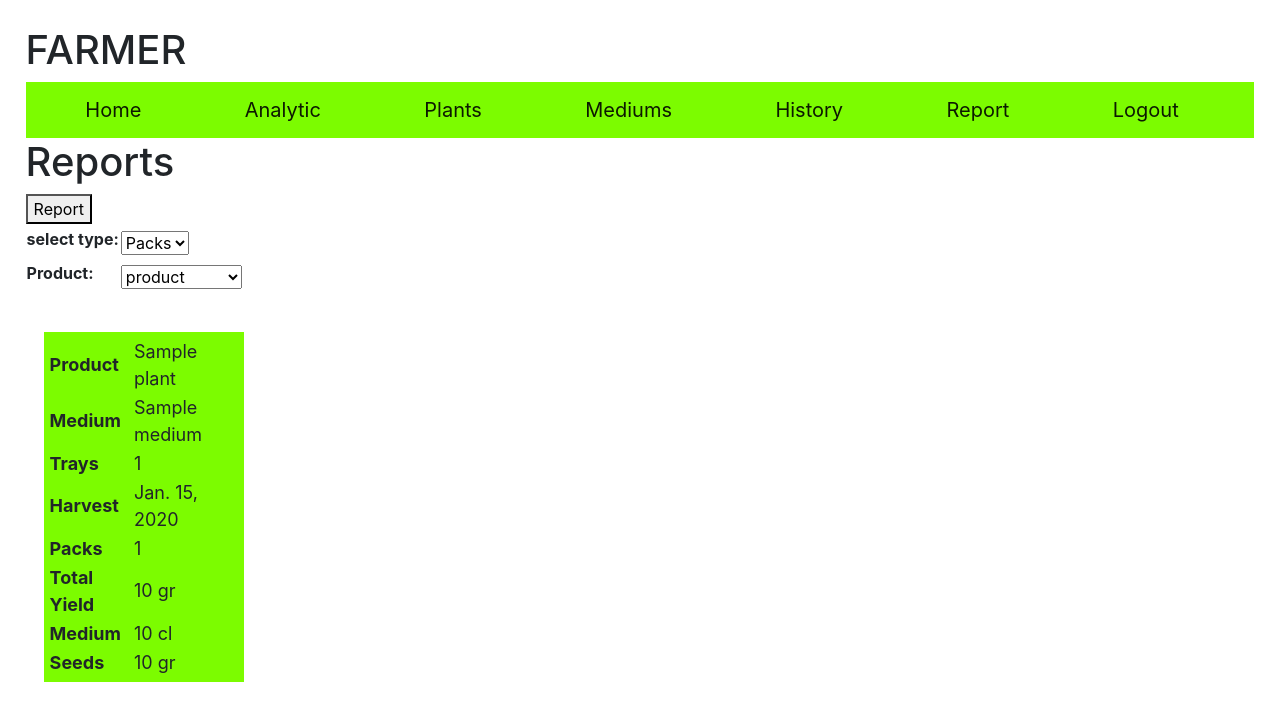
After one commit to youdass101/farmer, a Django app: page /report in a window 1280 px wide. The commit adds this page. Shown: the top 721 px of the page. Run offline with Django 3.2, Linux system fonts and the light colour scheme; a user stored in the database is signed in; tables that the repository leaves empty hold one stand-in row (values such as "Sample post"); some libraries are stand-ins or nearby versions.

Commit message:
updates reports page

```diff
--- a/farmer/forms.py
+++ b/farmer/forms.py
@@ -44,3 +44,7 @@ class Edittray(forms.Form):
     seed = forms.IntegerField(widget=forms.NumberInput(attrs={'class':'toset'}), required=False)
     medium_weight = forms.IntegerField(widget=forms.NumberInput(attrs={'class':'toset',"value":"130", 'placeholder':'Medium Weight'}))
     start = forms.DateField(initial=datetime.today())
+
+class Reportfilter(forms.Form):
+    type = forms.ChoiceField(widget=forms.Select(attrs={'class':'toset'}),label=('select type'),choices=(("Packs","Packs"),("Mix","Mix")))
+    product = forms.ModelChoiceField(widget=forms.Select(attrs={'class':'toset'}), empty_label='product', queryset=Plant.objects.all())
--- a/farmer/templates/farmer/layout.html
+++ b/farmer/templates/farmer/layout.html
@@ -21,6 +21,7 @@
                 <a class="navbar-brand flex-sm-fill text-sm-center" href="plants">Plants</a>
                 <a class="navbar-brand flex-sm-fill text-sm-center" href="medium">Mediums</a>
                 <a class="navbar-brand flex-sm-fill text-sm-center" href="history">History</a>
+                <a class="navbar-brand flex-sm-fill text-sm-center" href="report">Report</a>
                 <a class="navbar-brand flex-sm-fill text-sm-center" href="logout">Logout</a>
 
         {% else %}
--- /dev/null
+++ b/farmer/templates/farmer/report.html
@@ -0,0 +1,56 @@
+{% extends "farmer/layout.html" %}
+{% block body %}
+{% block id_new %}{% endblock %}
+<h1>Reports</h1>
+
+<table class="report">
+    <tr>
+        <td>
+            <form action="/report" method="POST">
+                {% csrf_token %}
+                {{fform}}
+                <button type="submit">Report</button>
+            </form>
+        </td>
+    </tr>
+</table>
+
+{% if data %}
+    <div class="analytics" id="analytic_container">
+        {% for i in data %}
+        <div>
+            <table>
+                <tr><th> Product </th>
+                    <td class="product">{{i.product}}</td>
+                </tr>
+                <tr><th> Medium </th>
+                    <td class="medium">{{i.medium}}</td>
+                </tr>
+                <tr><th> Trays </th>
+                    <td class="trays_qtt">{{i.trays_QTT}}</td>
+                </tr>
+                <tr><th> Harvest </th>
+                    <td class="date">{{i.date}}</td>
+                </tr>
+                <tr><th> Packs </th>
+                    <td class="packs_QTT">{{i.packs_QTT}}</td>
+                </tr>
+                <tr><th> Total Yield </th>
+                    <td class="total_weight">{{i.total_weight}} gr</td>
+                </tr>
+                <tr><th> Medium </th>
+                    <td class="medium_weight">{{i.medium_weight}} cl</td>
+                </tr>
+                <tr><th> Seeds </th>
+                    <td class="seeds_weighth">{{i.seeds_weight}} gr</td>
+                </tr>
+            </table>
+
+        </div>
+
+        {% endfor %}
+{% else %}
+    <h1>Nothing here </h1>
+{% endif %}
+
+{% endblock %}
--- a/farmer/urls.py
+++ b/farmer/urls.py
@@ -12,4 +12,5 @@ urlpatterns = [
     path("history", views.history, name="history"),
     path("filter", views.filter, name="filter"),
     path("analytics", views.analytics, name="analytics"),
+    path("report", views.report, name="report"),
 ]
--- a/farmer/views.py
+++ b/farmer/views.py
@@ -257,12 +257,8 @@ def harvest(request):
         if form['bulk']:
             x = json.loads(form['tidl'])
             pack = Tray.objects.get(id=x[0])
-            print("this is pack", pack)
             packweight = pack.name.packweight * int(form['hpw'])
-            print("this pack qtt", int(form['hpw']))
-            print("this is ttl pack weight", packweight)
             ttlweight = int(packweight) + int(form['hmw'])
-            print("this is ttl weight pack and mix", ttlweight)
             form['tidl'] = x
             form['h'] = ttlweight / int(form['tqtt'])
             ttlmed = pack.medium_weight * int(form['tqtt'])
@@ -417,3 +413,16 @@ def analytics(request):
         data = False
     # RETURN GROUPED DATA TO ANALYTIC PAGE
     return render(request, "farmer/analytics.html", {"data":data, "form": Newtray(), "todayu": todayu })
+
+
+@login_required
+def report(request):
+    plants = Plant.objects.values_list('name')
+    data = []
+    test = BulkHarvest.objects.all()[:10]
+    for i in test:
+        data.append ({"product": i.Product, "medium": i.MediumMix,
+                       "trays_QTT": i.Trays, "date": i.Harvestdate, "packs_QTT": i.PacksQtt,
+                       "total_weight": i.PacksWeight, "medium_weight": i.MediumWeightpacks,
+                       "seeds_weight": i.SeedsWeightPacks})
+    return render(request, "farmer/report.html", {"data": data, "plants":plants, "fform": Reportfilter})
```
